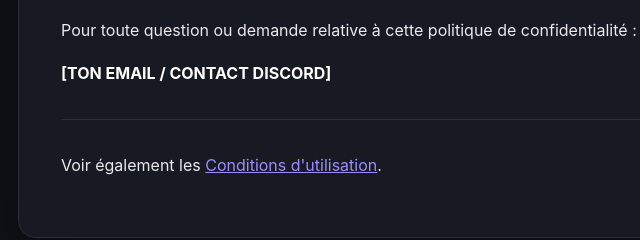
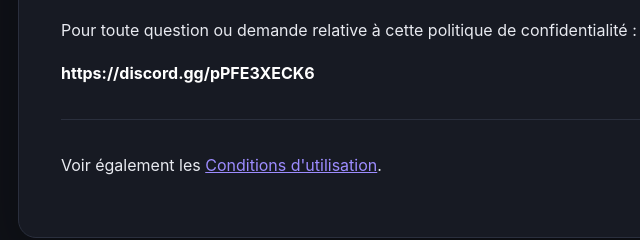
Before and after one commit to comete448/Politique-de-confidentialit-VVs-bot, a plain HTML site: page index.html in a window 1280 px wide. Shown: the part 6385-6625 px from the top of the page, 172-812 px from the left. Drawn offline with Linux system fonts and the light colour scheme.

Commit message:
Update index.html

```diff
--- a/index.html
+++ b/index.html
@@ -308,7 +308,7 @@
         <p>publi&eacute;e sur ce d&eacute;p&ocirc;t GitHub, &agrave; la date indiqu&eacute;e en en-t&ecirc;te.</p>
         <h2>12. Contact</h2>
         <p>Pour toute question ou demande relative &agrave; cette politique de confidentialit&eacute; :</p>
-        <p><strong>[TON EMAIL / CONTACT DISCORD]</strong></p>
+        <p><strong>https://discord.gg/pPFE3XECK6</strong></p>
         <hr>
         <p>Voir &eacute;galement les <a href="https://faolan660.github.io/Conditions-d-Utilisation-VVs-bot/">Conditions d&apos;utilisation</a>.</p>
     </main>
```
